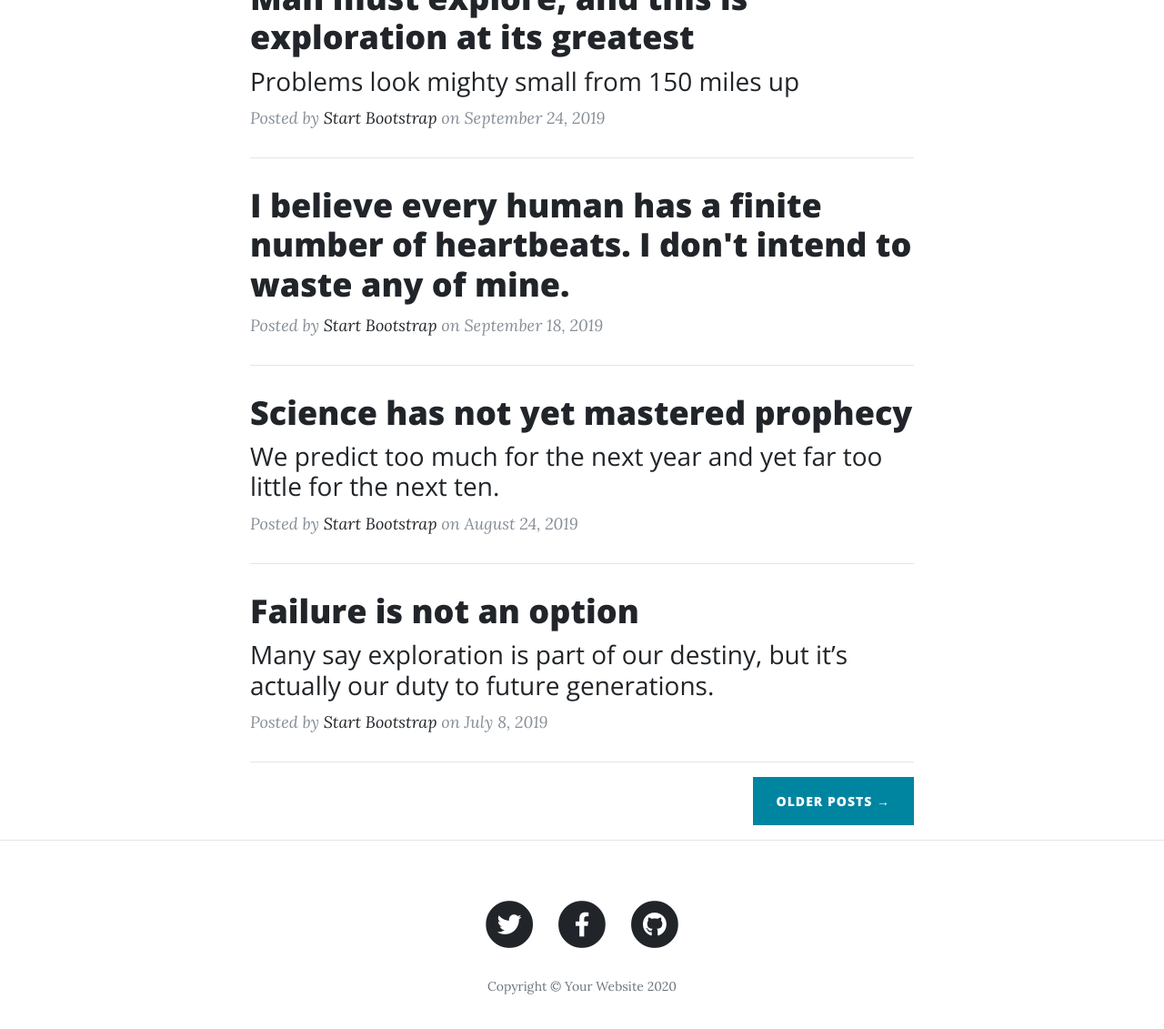
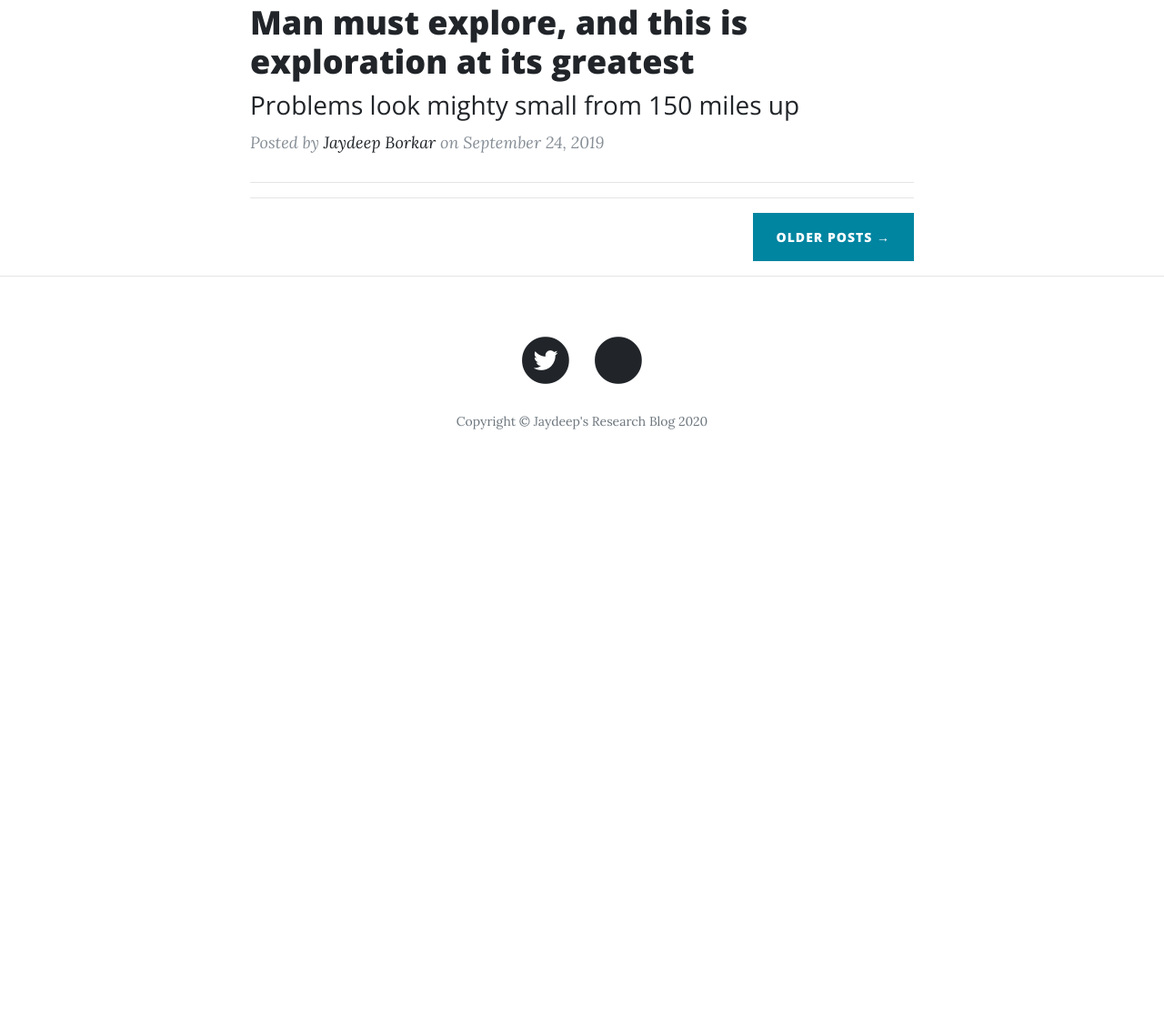
Before and after one commit to researchblog/researchblog.github.io, a website: page index.html in a window 1280 px wide. Shown: the part 653-1784 px from the top of the page at 91% size. After the commit the page ends 1192 px from the top, so only its background shows below. Drawn offline with nearby package versions, Linux system fonts and the light colour scheme.

Commit message:
Update index.html

```diff
--- a/index.html
+++ b/index.html
@@ -8,7 +8,7 @@
   <meta name="description" content="">
   <meta name="author" content="">
 
-  <title>Clean Blog - Start Bootstrap Theme</title>
+  <title>Jaydeep's Research Blog</title>
 
   <!-- Bootstrap core CSS -->
   <link href="vendor/bootstrap/css/bootstrap.min.css" rel="stylesheet">
@@ -28,7 +28,7 @@
   <!-- Navigation -->
   <nav class="navbar navbar-expand-lg navbar-light fixed-top" id="mainNav">
     <div class="container">
-      <a class="navbar-brand" href="index.html">Start Bootstrap</a>
+      <a class="navbar-brand" href="index.html">Research Blog</a>
       <button class="navbar-toggler navbar-toggler-right" type="button" data-toggle="collapse" data-target="#navbarResponsive" aria-controls="navbarResponsive" aria-expanded="false" aria-label="Toggle navigation">
         Menu
         <i class="fas fa-bars"></i>
@@ -41,11 +41,11 @@
           <li class="nav-item">
             <a class="nav-link" href="about.html">About</a>
           </li>
-          <li class="nav-item">
-            <a class="nav-link" href="post.html">Sample Post</a>
+            <li class="nav-item">
+            <a class="nav-link" href="contact.html">Reading List</a>
           </li>
           <li class="nav-item">
-            <a class="nav-link" href="contact.html">Contact</a>
+            <a class="nav-link" href="post.html">Contact</a>
           </li>
         </ul>
       </div>
@@ -60,7 +60,7 @@
         <div class="col-lg-8 col-md-10 mx-auto">
           <div class="site-heading">
             <h3>Jaydeep's Research Blog</h3>
-            <span class="subheading">Hello World! I believe it's very important to be able to understand and communicate our ideas very clearly in research. Hence, I've started this blog where I'll be summarizing and reviewing research papers. </span>
+            <span class="subheading">Hello (Research) World! I believe it's very important to be able to understand and communicate our thoughts and ideas very clearly in research. Hence, I've started this blog where I'll be summarizing and reviewing research papers on adversarial robustness in deep learning. </span>
           </div>
         </div>
       </div>
@@ -81,48 +81,12 @@
             </h3>
           </a>
           <p class="post-meta">Posted by
-            <a href="#">Start Bootstrap</a>
+            <a href="#">Jaydeep Borkar</a>
             on September 24, 2019</p>
         </div>
         <hr>
-        <div class="post-preview">
-          <a href="post.html">
-            <h2 class="post-title">
-              I believe every human has a finite number of heartbeats. I don't intend to waste any of mine.
-            </h2>
-          </a>
-          <p class="post-meta">Posted by
-            <a href="#">Start Bootstrap</a>
-            on September 18, 2019</p>
-        </div>
-        <hr>
-        <div class="post-preview">
-          <a href="post.html">
-            <h2 class="post-title">
-              Science has not yet mastered prophecy
-            </h2>
-            <h3 class="post-subtitle">
-              We predict too much for the next year and yet far too little for the next ten.
-            </h3>
-          </a>
-          <p class="post-meta">Posted by
-            <a href="#">Start Bootstrap</a>
-            on August 24, 2019</p>
-        </div>
-        <hr>
-        <div class="post-preview">
-          <a href="post.html">
-            <h2 class="post-title">
-              Failure is not an option
-            </h2>
-            <h3 class="post-subtitle">
-              Many say exploration is part of our destiny, but it’s actually our duty to future generations.
-            </h3>
-          </a>
-          <p class="post-meta">Posted by
-            <a href="#">Start Bootstrap</a>
-            on July 8, 2019</p>
-        </div>
+
+
         <hr>
         <!-- Pager -->
         <div class="clearfix">
@@ -152,20 +116,13 @@
               <a href="#">
                 <span class="fa-stack fa-lg">
                   <i class="fas fa-circle fa-stack-2x"></i>
-                  <i class="fab fa-facebook-f fa-stack-1x fa-inverse"></i>
+                  <i class="fab fa-linkedin-f fa-stack-1x fa-inverse"></i>
                 </span>
               </a>
             </li>
-            <li class="list-inline-item">
-              <a href="#">
-                <span class="fa-stack fa-lg">
-                  <i class="fas fa-circle fa-stack-2x"></i>
-                  <i class="fab fa-github fa-stack-1x fa-inverse"></i>
-                </span>
-              </a>
-            </li>
+
           </ul>
-          <p class="copyright text-muted">Copyright &copy; Your Website 2020</p>
+          <p class="copyright text-muted">Copyright &copy; Jaydeep's Research Blog 2020</p>
         </div>
       </div>
     </div>
```
